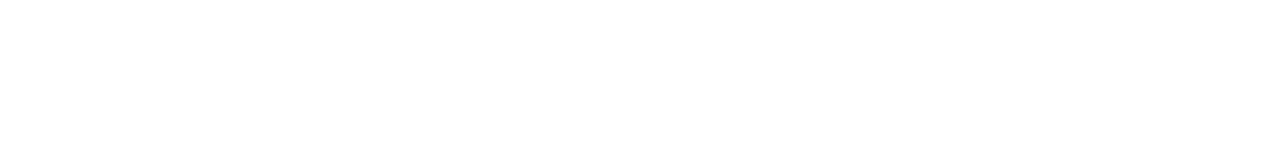
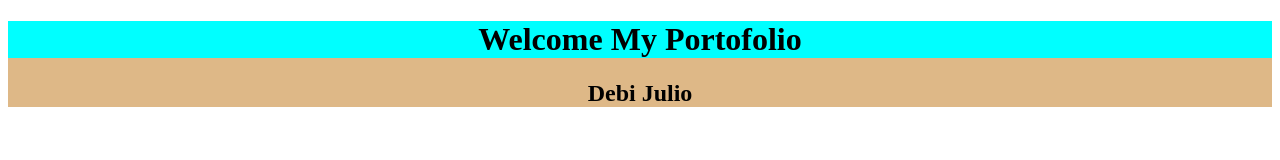
Before and after one commit to DebiJulio/1125160182_uts, a plain HTML site: page index.html in a window 1280 px wide. Drawn offline with Linux system fonts and the light colour scheme.

Commit message:
3.buat header pada body

```diff
--- a/index.html
+++ b/index.html
@@ -7,5 +7,8 @@
     <link rel="Icon" href="https://www.google.com/url?sa=i&url=https%3A%2F%2Fshopee.co.id%2FLembar-Mewarnai-Tema-Kartun-3-Lembar-Gambar-Mewarnai-Cetak-Gambar-Sketsa-i.342433009.21458649165&psig=AOvVaw1r5dy7DZpLfVGRXC9gwrWv&ust=1744875493982000&source=images&cd=vfe&opi=89978449&ved=0CBQQjRxqFwoTCLjby_GF3IwDFQAAAAAdAAAAABAK"
     />
     <title>Perancangan web</title>
+    <header style="background-color: burlywood; text-decoration: none">
+    <h1 style="text-align: center; background-color: aqua"> Welcome My Portofolio</h1>
+    <h2 style="text-align: center">Debi Julio</h2>
   </head>
   <body
```
